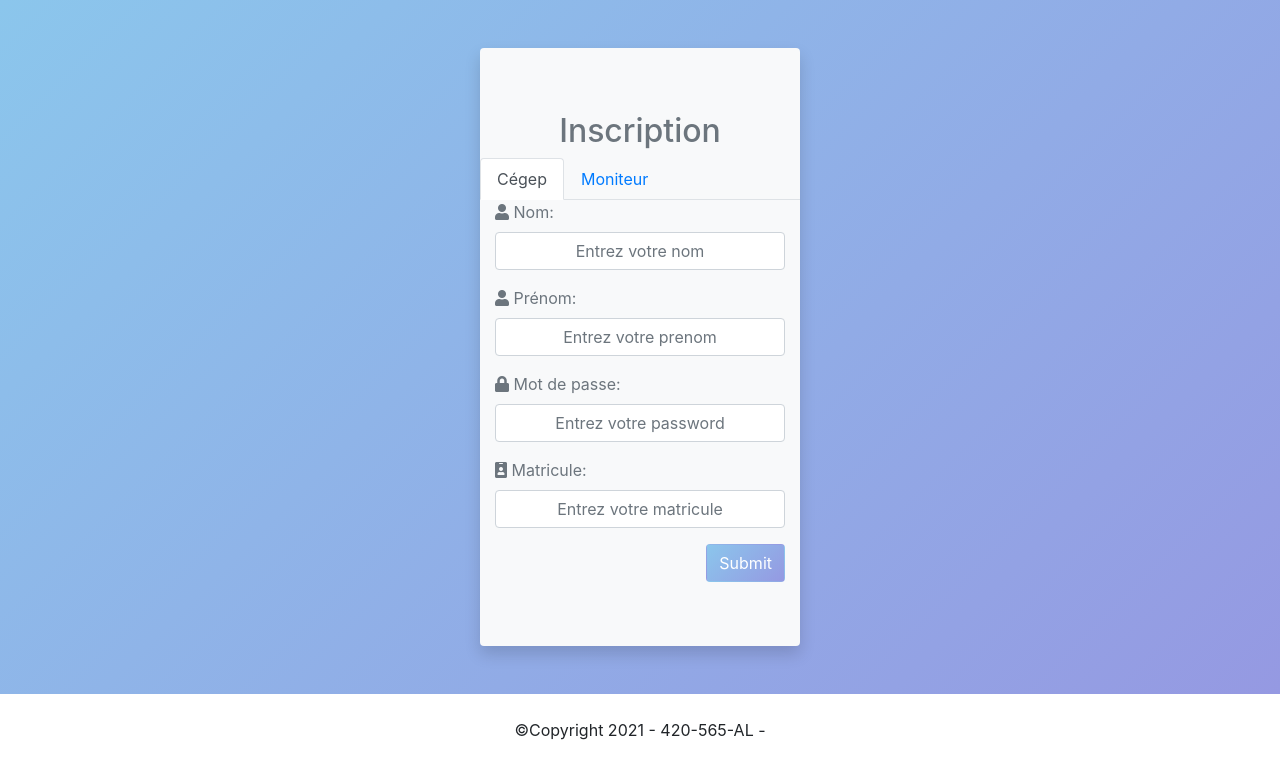
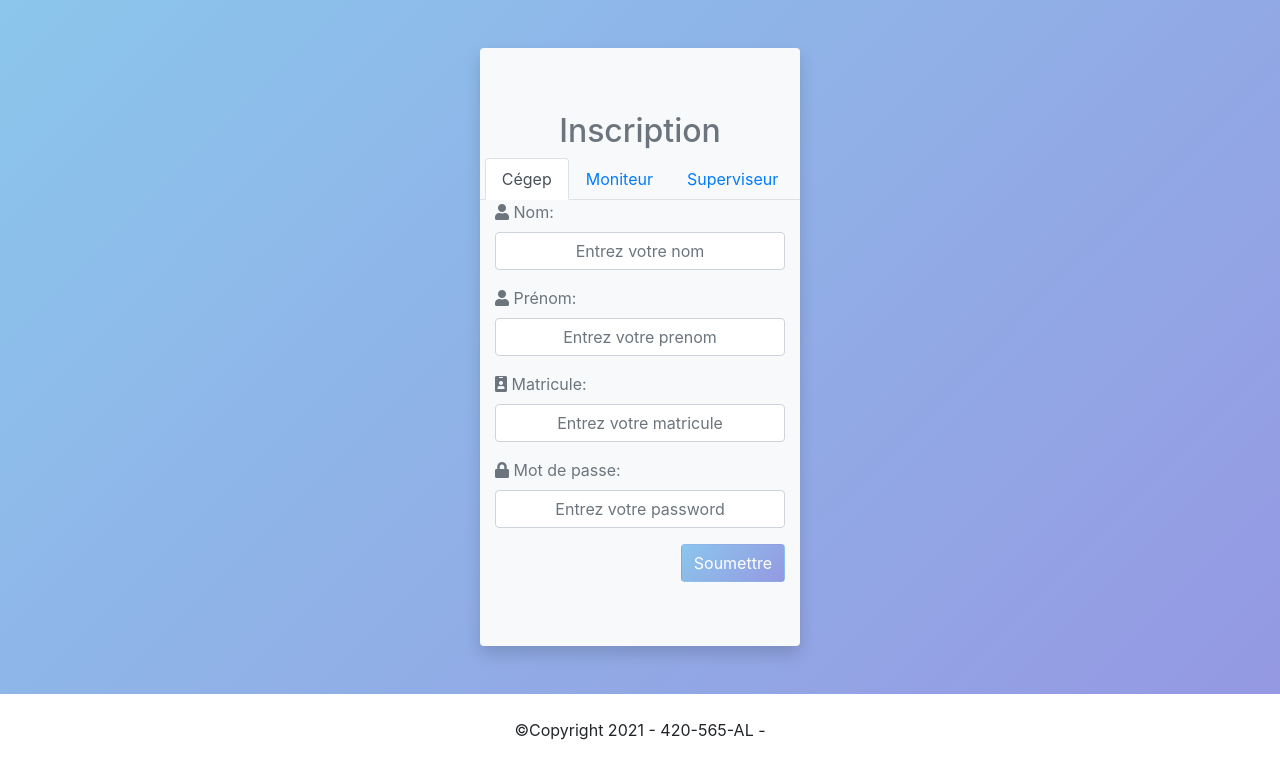
Before and after one commit to NicolasH-L/420-565-A21_ProjetIntegre_Equipe2, a React (Create React App) app in the folder Projet_Integre_Equipe2/src/main/resources/projet_integre_equipe2/: page / in a window 1280 px wide. Shown: the top 778 px of the page. Built offline with nearby package versions, Linux system fonts and the light colour scheme.

Commit message:
Mise a jour du formulaire d'inscription moniteur et superviseur

```diff
--- a/Projet_Integre_Equipe2/src/main/resources/projet_integre_equipe2/package.json
+++ b/Projet_Integre_Equipe2/src/main/resources/projet_integre_equipe2/package.json
@@ -3,6 +3,7 @@
   "version": "0.1.0",
   "private": true,
   "dependencies": {
+    "@fortawesome/fontawesome-free": "^5.15.4",
     "@testing-library/jest-dom": "^5.14.1",
     "@testing-library/react": "^11.2.7",
     "@testing-library/user-event": "^12.8.3",
--- a/Projet_Integre_Equipe2/src/main/resources/projet_integre_equipe2/src/components/MonitorRegistration.js
+++ b/Projet_Integre_Equipe2/src/main/resources/projet_integre_equipe2/src/components/MonitorRegistration.js
@@ -5,6 +5,7 @@ import work from '../images/background-01.jpg'
 
 const MonitorRegistration = ({onAdd}) => {
     const [monitor, setMonitor] = useState({lastName: "", firstName: "", password: "", enterpriseName: "", email: "" });
+    const [error, setError] = useState({ lastName: "", firstName: "", password: "", enterpriseName: "", email: "" })
 
     const onSubmit = (e) => {
         e.preventDefault()
@@ -12,16 +13,16 @@ const MonitorRegistration = ({onAdd}) => {
         _.isEmpty(monitor.firstName) || _.isEmpty(monitor.lastName) || _.isEmpty(monitor.password) || _.isEmpty(monitor.enterpriseName) || _.isEmpty(monitor.email)) {
             alert("Veuillez remplir tous les champs!")
             return
-        } else{
+        } else {
             console.log(monitor)
         }
         onAdd({monitor})
     }
 
-    const [error, setError] = useState({
-        lastName: "", firstName: "",
-        password: "", enterpriseName: "", email: ""
-    });
+    // const [error, setError] = useState({
+    //     lastName: "", firstName: "",
+    //     password: "", enterpriseName: "", email: ""
+    // });
 
     const validateInput = (e) => {
         let pattern;
@@ -31,13 +32,13 @@ const MonitorRegistration = ({onAdd}) => {
         let patternEnterprise = /^[^ ]+([ ]{0,1}[^ ]+)+$/;
         let patternPassword = /^(?=.*[0-9])(?=.*[!@#$%^&*])[a-zA-Z0-9!@#$%^&*]{6,16}$/;
 
-        if (e.target.type === "email")
+        if (e.target.name === "email")
             pattern = new RegExp(patternEmail);
-        else if (e.target.id === "lastName" || e.target.id === "firstName")
+        else if (e.target.name === "lastName" || e.target.name === "firstName")
             pattern = new RegExp(patternName);
-        else if (e.target.id === "enterpriseName")
+        else if (e.target.name === "enterpriseName")
             pattern = new RegExp(patternEnterprise)
-        else if (e.target.id === "password")
+        else if (e.target.name === "password")
             pattern = new RegExp(patternPassword)
 
         if (pattern === undefined)
@@ -51,40 +52,41 @@ const MonitorRegistration = ({onAdd}) => {
             e.target.style.borderColor = "#ced4da";
             e.target.style.boxShadow = "none"
             inputError = ""
-            setMonitor({ ...monitor, [e.target.id]: e.target.value })
+            setMonitor({ ...monitor, [e.target.name]: e.target.value })
         }
-        setError({ ...error, [e.target.id]: inputError })
+        setError({ ...error, [e.target.name]: inputError })
     }
     return (
-        <div className="py-5" style={{ backgroundImage: `url(${work})`, backgroundRepeat: 'no-repeat', backgroundSize: 'cover' }}>
-            <form className="my-5 py-5 text-center col-sm-12 col-md-9 col-lg-6 col-xl-4 container-fluid bg-white rounded" onSubmit={onSubmit}>
-                <h1 className="text-center">Formulaire d'inscription du moniteur</h1>
+        <div>
+            <form className="container-fluid" onSubmit={onSubmit}>
                 <div className="form-group">
-                    <label htmlFor="lastName">Nom: </label>
+                    <label htmlFor="lastName" className="text-secondary"><i className="fas fa-user"></i> Nom: </label>
                     {error.lastName !== "" ? error.lastName : ""}
-                    <input type="text" className="form-control text-center" id="lastName" placeholder="Entrez votre nom de famille" onChange={validateInput} />
+                    <input type="text" className="form-control text-center" id="lastNameMonitor" name="lastName" placeholder="Entrez votre nom de famille" onChange={validateInput} />
                 </div>
                 <div className="form-group">
-                    <label htmlFor="firstName">Prénom: </label>
+                    <label htmlFor="firstName" className="text-secondary"><i className="fas fa-user"></i> Prénom: </label>
                     {error.firstName !== "" ? error.firstName : ""}
-                    <input type="text" className="form-control text-center" id="firstName" placeholder="Entrez votre prénom" onChange={validateInput} required/>
+                    <input type="text" className="form-control text-center" id="firstNameMonitor" name="firstName" placeholder="Entrez votre prénom" onChange={validateInput} required/>
                 </div>
                 <div className="form-group">
-                    <label htmlFor="password">Mot de passe: </label>
+                    <label htmlFor="password" className="text-secondary"><i className="fas fa-lock"></i> Mot de passe: </label>
                     {error.password !== "" ? error.password : ""}
-                    <input type="password" className="form-control text-center" id="password" placeholder="Entrez votre mot de passe" onChange={validateInput} required/>
+                    <input type="password" className="form-control text-center" id="passwordMonitor" name="password" placeholder="Entrez votre mot de passe" onChange={validateInput} required/>
                 </div>
                 <div className="form-group">
-                    <label htmlFor="enterpriseName">Nom de l'entreprise: </label>
+                    <label htmlFor="enterpriseName" className="text-secondary"><i class="fas fa-building"></i> Nom de l'entreprise: </label>
                     {error.enterpriseName !== "" ? error.enterpriseName : ""}
-                    <input type="text" className="form-control text-center" id="enterpriseName" placeholder="Entrez le nom de l'entreprise" onChange={validateInput} required/>
+                    <input type="text" className="form-control text-center" id="enterpriseNameMonitor" name="enterpriseName" placeholder="Entrez le nom de l'entreprise" onChange={validateInput} required/>
                 </div>
                 <div className="form-group">
-                    <label htmlFor="email">Courriel: </label>
+                    <label htmlFor="email" className="text-secondary"><i class="fas fa-at"></i> Courriel: </label>
                     {error.email !== "" ? error.email : ""}
-                    <input type="email" className="form-control text-center" id="email" placeholder="Entrez votre adresse courriel" onChange={validateInput} required/>
+                    <input type="email" className="form-control text-center" id="emailMonitor" name="email" placeholder="Entrez votre adresse courriel" onChange={validateInput} required/>
                 </div>
-                <button type="submit" className="btn btn-primary">Submit</button>
+                <div className="d-flex justify-content-end">
+                    <button type="submit" className="btn grad text-white ">Soumettre</button>
+                </div>
             </form>
         </div>
     )
--- a/Projet_Integre_Equipe2/src/main/resources/projet_integre_equipe2/src/components/Registration/Registration.js
+++ b/Projet_Integre_Equipe2/src/main/resources/projet_integre_equipe2/src/components/Registration/Registration.js
@@ -1,6 +1,7 @@
 import React from 'react'
 import StudentRegistration from '../StudentRegistration';
 import MonitorRegistration from '../MonitorRegistration';
+import SupervisorRegistration from '../SupervisorRegistration';
 import './Registration.css'
 
 const Registration = () => {
@@ -27,7 +28,20 @@ const Registration = () => {
             body: JSON.stringify(monitor)
         })
         const data = await result.json()
-      //  setStudents([...student, data])
+      //  setMonitors([...monitor, data])
+      }
+
+      const addSupervisor = async (supervisor) => {
+        const result = await fetch('http://localhost:5000/supervisors',
+        {
+          method:'POST',
+          headers:{
+            'Content-type': 'application/json'
+          },
+            body: JSON.stringify(supervisor)
+        })
+        const data = await result.json()
+      //  setSupervisors([...supervisor, data])
       }
 
     return (
@@ -35,22 +49,25 @@ const Registration = () => {
             <div className="d-flex justify-content-center">
                 <div className="jumbotron jumbotron-fluid bg-light rounded w-25 shadow m-5">
                     <h2 className="text-center text-secondary">Inscription</h2>
-                    <ul class="nav nav-tabs" id="myTab" role="tablist">
-                        <li class="nav-item" role="presentation">
-                            <a class="nav-link active" id="cegep-tab" data-toggle="tab" href="#cegep" role="tab" aria-controls="cegep" aria-selected="true">Cégep</a>
+                    <ul className="nav nav-tabs justify-content-center" id="myTab" role="tablist">
+                        <li className="nav-item" role="presentation">
+                            <a className="nav-link active" id="cegep-tab" data-toggle="tab" href="#cegep" role="tab" aria-controls="cegep" aria-selected="true">Cégep</a>
                         </li>
-                        <li class="nav-item" role="presentation">
-                            <a class="nav-link text-black" id="monitor-tab" data-toggle="tab" href="#monitor" role="tab" aria-controls="monitor" aria-selected="false">Moniteur</a>
+                        <li className="nav-item" role="presentation">
+                            <a className="nav-link text-black" id="monitor-tab" data-toggle="tab" href="#monitor" role="tab" aria-controls="monitor" aria-selected="false">Moniteur</a>
+                        </li>
+                        <li className="nav-item" role="presentation">
+                            <a className="nav-link text-black" id="supervisor-tab" data-toggle="tab" href="#supervisor" role="tab" aria-controls="supervisor" aria-selected="false">Superviseur</a>
                         </li>
                     </ul>
-                    <div class="tab-content" id="myTabContent">
-                        <div class="tab-pane fade show active" id="cegep" role="tabpanel" aria-labelledby="cegep-tab"><StudentRegistration onAdd={addStudent} /></div>
-                        <div class="tab-pane fade" id="monitor" role="tabpanel" aria-labelledby="monitor-tab"><MonitorRegistration onAdd={addMonitor} /></div>
+                    <div className="tab-content" id="myTabContent">
+                        <div className="tab-pane fade show active" id="cegep" role="tabpanel" aria-labelledby="cegep-tab"><StudentRegistration onAdd={addStudent} /></div>
+                        <div className="tab-pane fade" id="monitor" role="tabpanel" aria-labelledby="monitor-tab"><MonitorRegistration onAdd={addMonitor} /></div>
+                        <div className="tab-pane fade" id="supervisor" role="tabpanel" aria-labelledby="supervisor-tab"><SupervisorRegistration onAdd={addSupervisor} /></div>
                     </div>
                 </div>
             </div>
         </div>
-
     )
 }
 
--- a/Projet_Integre_Equipe2/src/main/resources/projet_integre_equipe2/src/components/StudentRegistration.js
+++ b/Projet_Integre_Equipe2/src/main/resources/projet_integre_equipe2/src/components/StudentRegistration.js
@@ -68,19 +68,18 @@ const StudentRegistration = ({onAdd}) => {
                     <input type="text" className="form-control text-center" id="firstName" placeholder="Entrez votre prenom" onChange={validateInput} required/>
                 </div>
                 <div className="form-group">
+                    <label htmlFor="matricule" className="text-secondary"><i className="fas fa-id-badge"></i> Matricule: </label>
+                    {error.matricule !== "" ? error.matricule : ""}
+                    <input type="text" className="form-control text-center" id="matricule" placeholder="Entrez votre matricule" onChange={validateInput} required/>
+                </div>
+                <div className="form-group">
                     <label htmlFor="password" className="text-secondary"><i className="fas fa-lock"></i> Mot de passe: </label>
                     {error.password !== "" ? error.password : ""}
                     <input type="password" className="form-control text-center" id="password" placeholder="Entrez votre password" onChange={validateInput} required/>
                 </div>
-                <div className="form-group">
-                    <label htmlFor="matricule" className="text-secondary"><i className="fas fa-id-badge"></i> Matricule: </label>
-                    {error.matricule !== "" ? error.matricule : ""}
-                    <input type="text" className="form-control text-center" id="matricule" placeholder="Entrez votre matricule" onChange={validateInput} required/>
+                <div className="d-flex justify-content-end">
+                    <button type="submit" className="btn grad text-white ">Soumettre</button>
                 </div>
-                <div className="d-flex justify-content-end">
-                    <button type="submit" className="btn grad text-white ">Submit</button>
-                </div>
-
             </form>
         </div>
     )
--- a/Projet_Integre_Equipe2/src/main/resources/projet_integre_equipe2/src/components/SupervisorRegistration.js
+++ b/Projet_Integre_Equipe2/src/main/resources/projet_integre_equipe2/src/components/SupervisorRegistration.js
@@ -26,18 +26,15 @@ const SupervisorRegistration = ({ onAdd }) => {
         let patternMatricule = /^[0-9]{7}$/;
         let patternPassword = /^(?=.*[0-9])(?=.*[!@#$%^&*])[a-zA-Z0-9!@#$%^&*]{6,16}$/;
 
-
-        if (e.target.name === "lastName" || e.target.name === "firstName") {
+        if (e.target.name === "lastName" || e.target.name === "firstName")
             pattern = new RegExp(patternName);
-        } else if (e.target.name === "matricule") {
+        else if (e.target.name === "matricule")
             pattern = new RegExp(patternMatricule)
-        } else if (e.target.name === "password") {
+        else if (e.target.name === "password")
             pattern = new RegExp(patternPassword)
-        }
 
         if (pattern === undefined)
             return;
-
 
         if (!pattern.test(e.target.value) || e.target.value === "") {
             e.target.style.borderColor = "red";
@@ -50,39 +47,37 @@ const SupervisorRegistration = ({ onAdd }) => {
             inputError = ""
             setSupervisor({ ...supervisor, [e.target.name]: e.target.value })
         }
-
         setError({ ...error, [e.target.name]: inputError })
     }
 
     return (
-        <>
-            <div className="py-5" style={{ backgroundImage: `url(${work})`, backgroundRepeat: 'no-repeat', backgroundSize: 'cover' }}>
-                <form className="my-5 py-5 text-center col-sm-12 col-md-9 col-lg-6 col-xl-4 container-fluid bg-white rounded" onSubmit={onSubmit}>
-                    <h1 className="text-center">Formulaire d'inscription du superviseur</h1>
+        <div>
+            <form className="container-fluid" onSubmit={onSubmit}>
                 <div className="form-group">
-                        <label htmlFor="lastNameSupervisor">Nom: </label>
+                    <label htmlFor="lastNameSupervisor" className="text-secondary"><i className="fas fa-user"></i> Nom: </label>
                     {error.lastName !== "" ? error.lastName : ""}
-                        <input type="text" className="form-control text-center" name="lastName" id="lastNameSupervisor" placeholder="Entrez votre nom" onChange={validateInput} required />
+                    <input type="text" className="form-control text-center" id="lastNameSupervisor" name="lastName" placeholder="Entrez votre nom" onChange={validateInput} required/>
                 </div>
                 <div className="form-group">
-                        <label htmlFor="firstNameSupervisor">Prénom:</label>
+                    <label htmlFor="firstNameSupervisor" className="text-secondary"><i className="fas fa-user"></i> Prénom:</label>
                     {error.firstName !== "" ? error.firstName : ""}
-                        <input type="text" id="firstNameSupervisor" name="firstName" className="form-control text-center" required placeholder="Entrez votre prénom" onChange={validateInput} />
+                    <input type="text" className="form-control text-center" id="firstNameSupervisor" name="firstName" placeholder="Entrez votre prénom" onChange={validateInput} required/>
                 </div>
                 <div className="form-group">
-                        <label htmlFor="matriculeSupervisor">Matricule: </label>
+                    <label htmlFor="matriculeSupervisor" className="text-secondary"><i className="fas fa-id-badge"></i> Matricule: </label>
                     {error.matricule !== "" ? error.matricule : ""}
-                        <input type="text" name="matricule" className="form-control text-center" id="matriculeSupervisor" required placeholder="Entrez votre mot de passe" onChange={validateInput} />
+                    <input type="text" className="form-control text-center" id="matriculeSupervisor" name="matricule" placeholder="Entrez votre matricule" onChange={validateInput} required/>
                 </div>
                 <div className="form-group">
-                        <label htmlFor="passwordSupervisor">Mot de passe: </label>
+                    <label htmlFor="passwordSupervisor" className="text-secondary"><i className="fas fa-lock"></i> Mot de passe: </label>
                     {error.password !== "" ? error.password : ""}
-                        <input type="password" name="password" className="form-control text-center" id="passwordSupervisor" required placeholder="Entrez votre mot de passe" onChange={validateInput} />
+                    <input type="password" className="form-control text-center" id="passwordSupervisor" name="password" placeholder="Entrez votre mot de passe" onChange={validateInput} required/>
                 </div>
-                    <button type="submit" className="btn btn-primary">Submit</button>
+                <div className="d-flex justify-content-end">
+                    <button type="submit" className="btn grad text-white ">Soumettre</button>
+                </div>
             </form>
         </div>
-        </>
     )
 }
 
```
Also changed, not shown: Projet_Integre_Equipe2/src/main/resources/projet_integre_equipe2/src/App.js (+26 -26 lines), 1 other file (tests, documents, lock files or other folders). Lines whose indentation alone changed are shown as unchanged.
